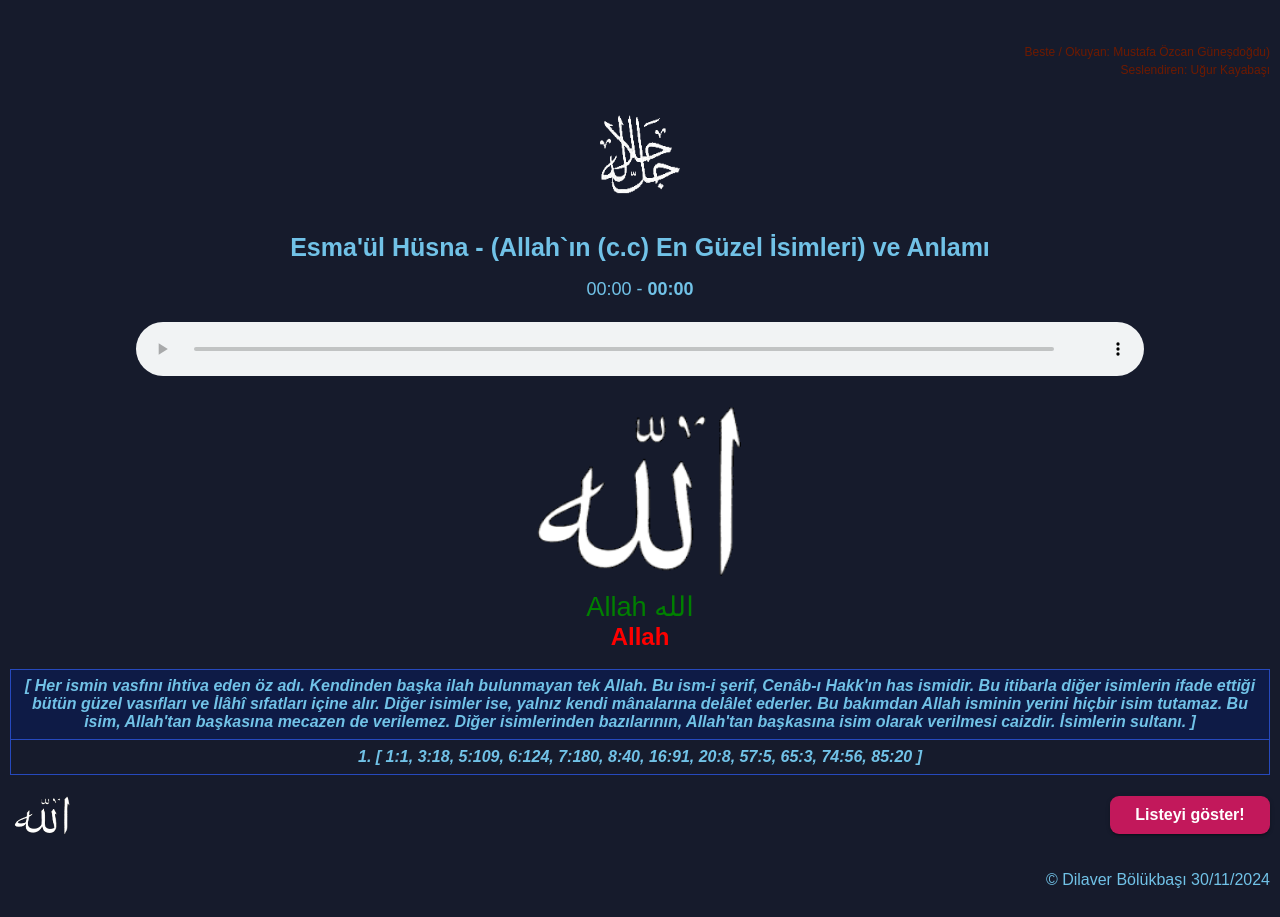
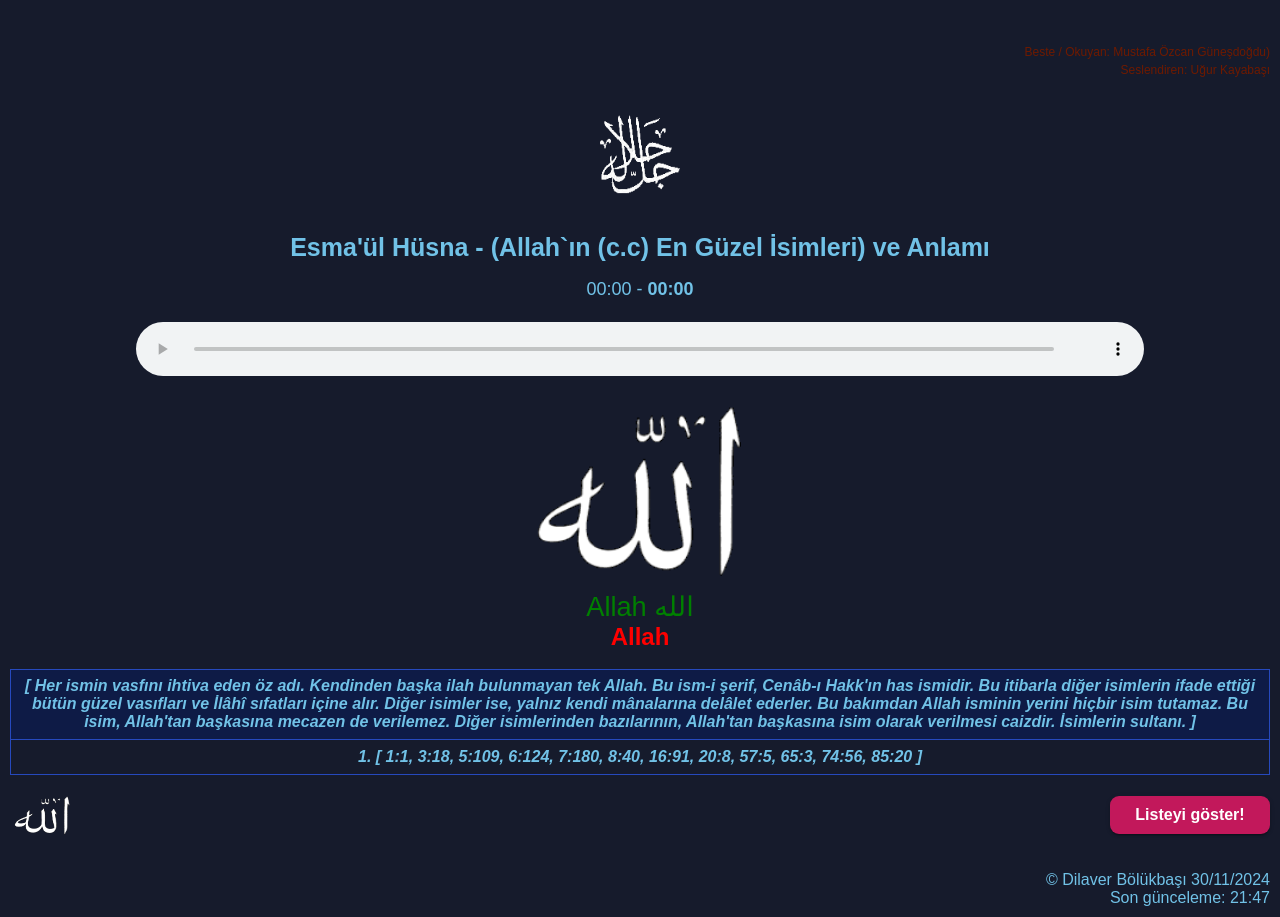
Before and after one commit to DiloUsta58/Esmaui-Husna, a plain HTML site: page index.html in a window 1280 px wide. Drawn offline with Linux system fonts and the light colour scheme.

Commit message:
Add files via upload

```diff
--- a/index.html
+++ b/index.html
@@ -224,6 +224,6 @@
      <script src="script\fs.js"></script>
      <script src="script\sp.js"></script>
    <br>
-<div align="right">© Dilaver Bölükbaşı 30/11/2024</div>
+<div align="right">© Dilaver Bölükbaşı 30/11/2024<br>Son günceleme: 21:47</div>
 </body>
 </html>
```
